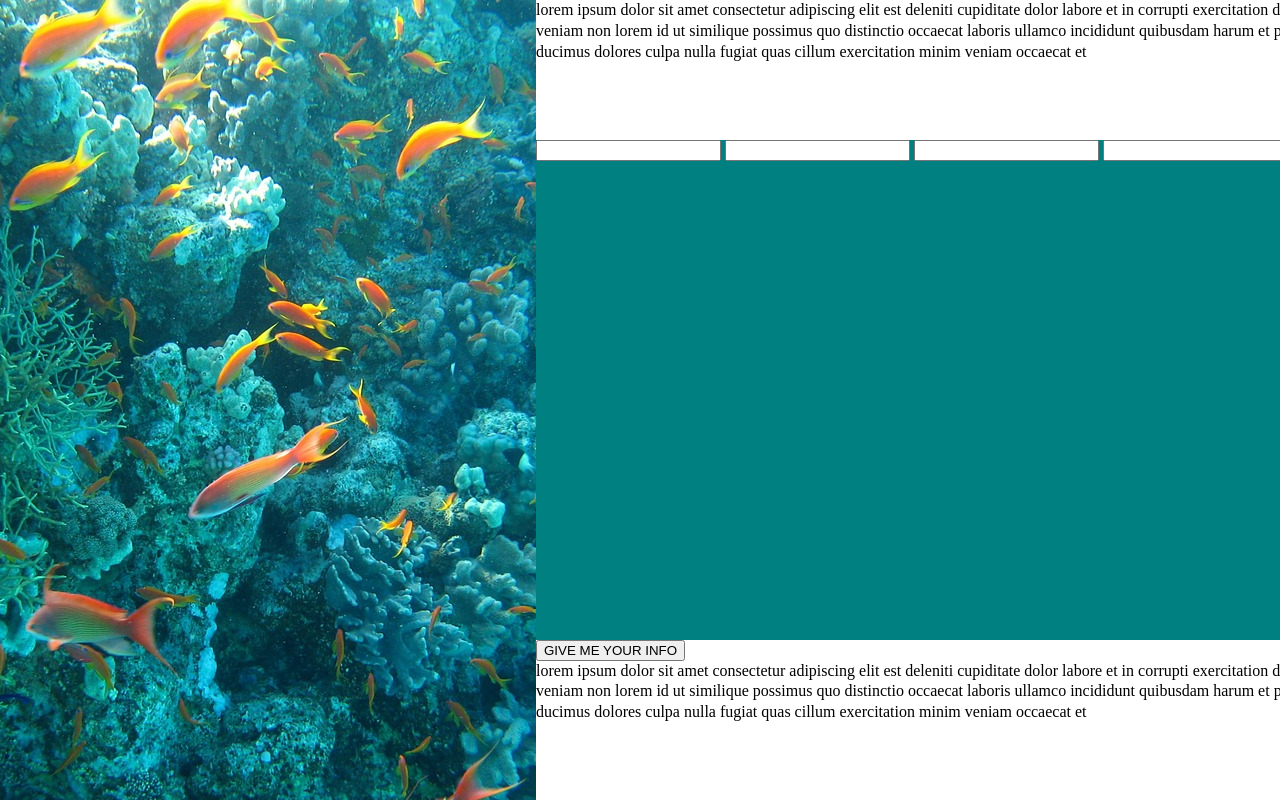
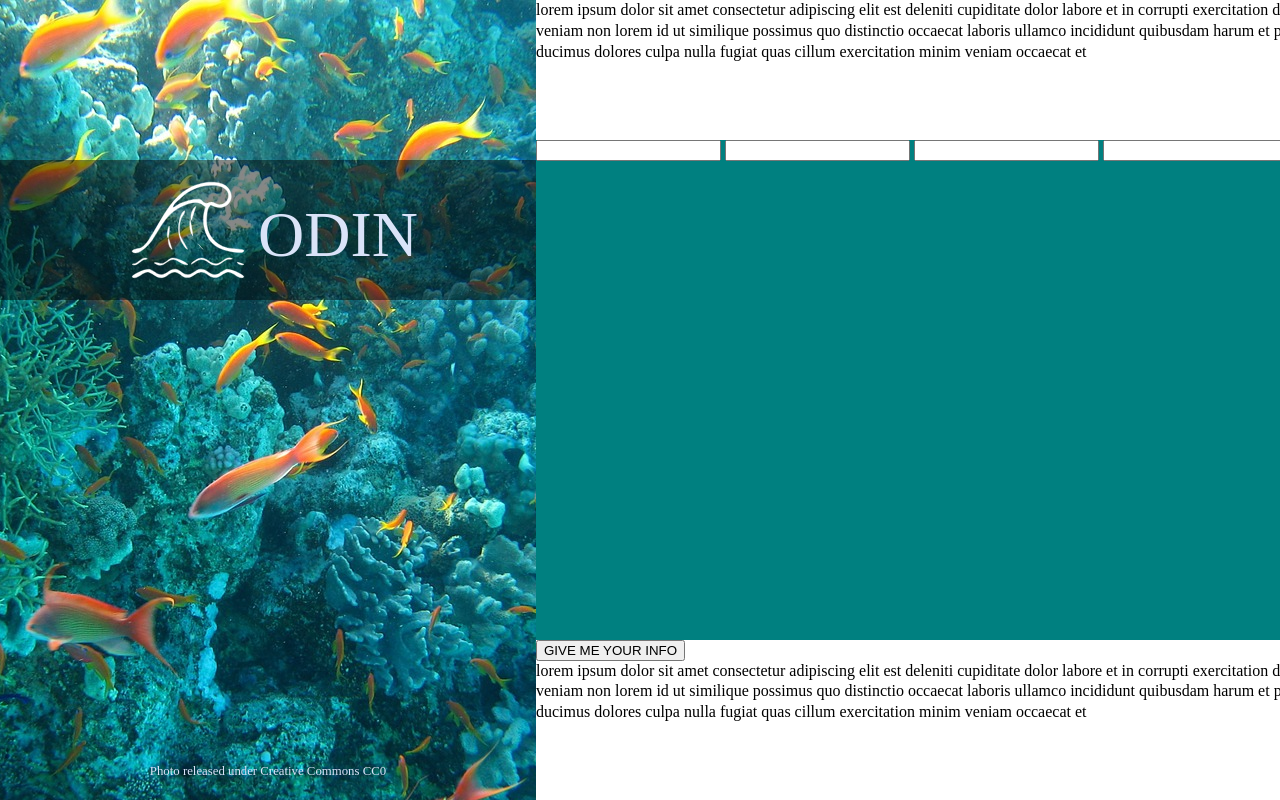
Before and after one commit to BillyTheTOPBanana/project-sign-up-form, a plain HTML site: page index.html in a window 1280 px wide. Shown: the top 800 px of the page. Drawn offline with Linux system fonts and the light colour scheme; a web font is replaced by a local one.

Commit message:
Complete left section (with image and banner)

```diff
--- a/index.html
+++ b/index.html
@@ -15,7 +15,14 @@
 <body>
     <div id="main">
         <div id="main-left">
-
+            <img alt="bright orange fish swimming in turquoise blue water near a coral reef" src="img/tall-rect-fish-blue-and-orange.png">
+            <div class="banner-caption">
+                <img src="img/wave.svg">
+                <span>ODIN</span>
+            </div>
+            <div class="photo-credit">
+                Photo released under Creative Commons CC0
+            </div>
         </div>
         <div id="main-right">
             <div id="main-right-top">
--- a/style.css
+++ b/style.css
@@ -1,7 +1,8 @@
 @import "import/reset.css";
 
 :root {
-    --teal-warm-subtle: hsl(139 51.2% 48.8%);
+  --teal-warm-subtle: hsl(139 51.2% 48.8%);
+  --offwhite-blue: hsl(222 68.5% 91.5%);
 }
 
 .pompiere-regular {
@@ -56,10 +57,53 @@ body {
 
 #main-left {
   --native-image-width: 536px;
-  background-image: url("img/tall-rect-fish-blue-and-orange.png");
   width: var(--native-image-width);
 
   flex: none;
+
+  position: relative;
+}
+
+#main-left > img {
+  width: 100%;
+  height: 100%;
+  object-fit: cover;
+  object-position: left top;
+}
+
+.banner-caption {
+  position: absolute;
+  top: 20%;
+  width: 100%;
+
+  display: flex;
+  justify-content: center;
+  align-items: center;
+
+  --transparent-black: #00000077;
+  background-color: var(--transparent-black);
+}
+
+.banner-caption > img {
+  height: 140px;
+}
+
+.banner-caption > span {
+  color: var(--offwhite-blue);
+  font-family: "Life Savers";
+  font-size: 4rem;
+  position: relative;
+  top: .3rem;
+}
+
+.photo-credit {
+  position: absolute;
+  bottom: 20px;
+  color: var(--offwhite-blue);
+  font-size: .8rem;
+
+  width: 100%;
+  text-align: center;
 }
 
 #main-right {
```
Also changed, not shown: dev/dev img/icons/wave-icon.png (added), img/wave.svg (added), 1 other file.
